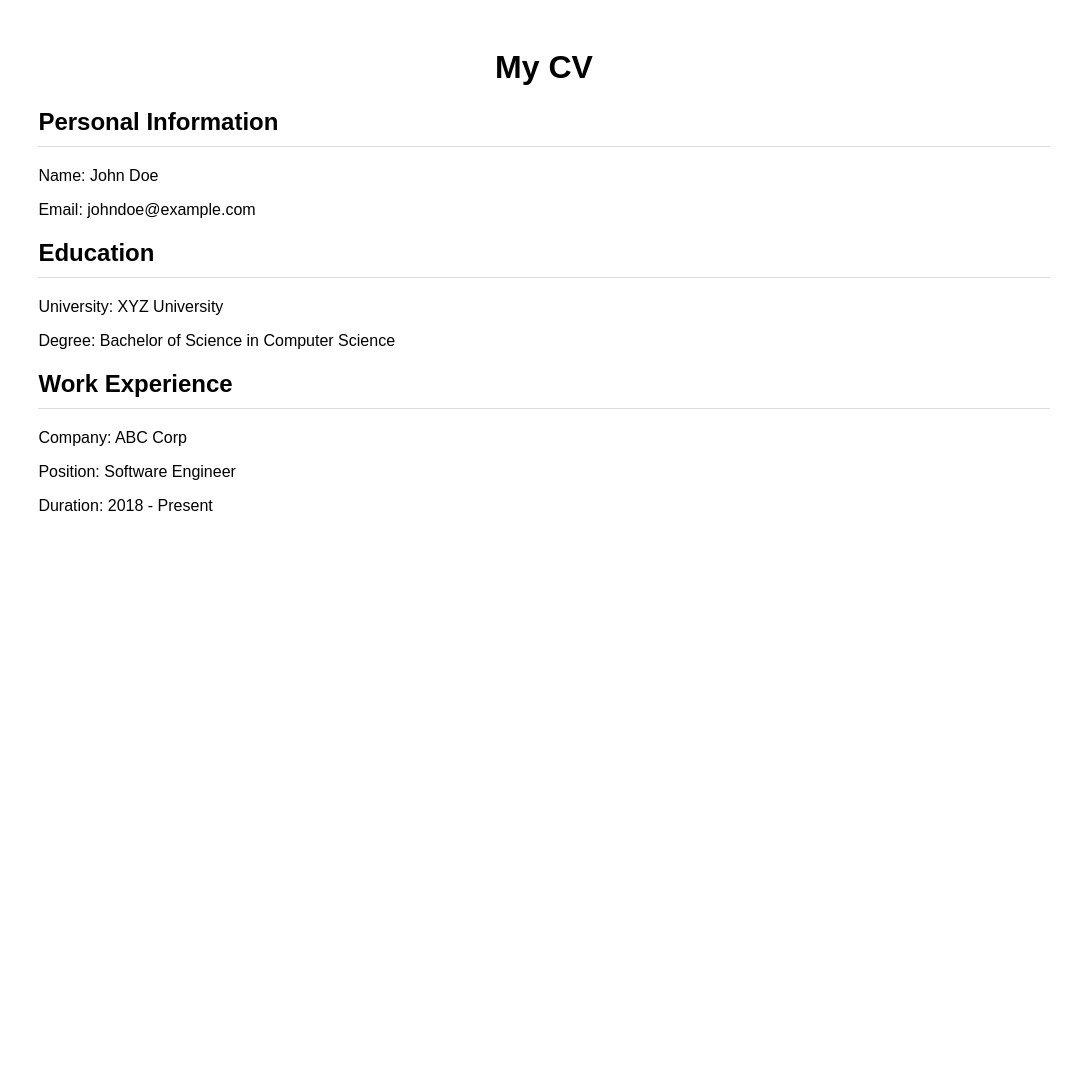
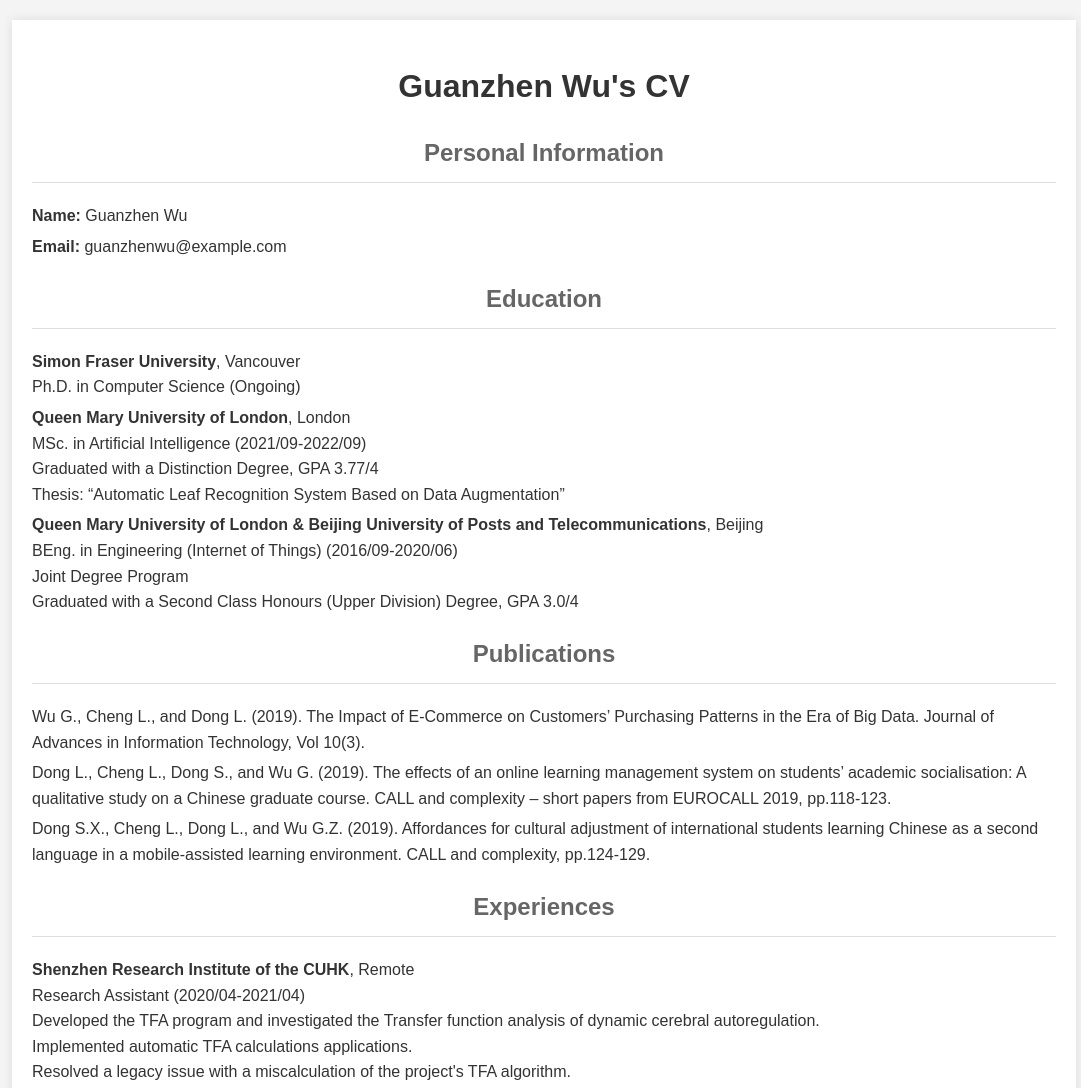
Before and after one commit to wgzh111/wgzh111.github.io, a plain HTML site: page index.html in a window 1280 px wide. Shown: the whole page, without its empty margins (96-1177 px from the left). Before the commit the page ends 800 px from the top, so only its background shows below. Drawn offline with Linux system fonts and the light colour scheme.

Commit message:
Update index.html

```diff
--- a/index.html
+++ b/index.html
@@ -3,38 +3,75 @@
 <head>
     <meta charset="UTF-8">
     <meta name="viewport" content="width=device-width, initial-scale=1.0">
-    <title>My CV</title>
+    <title>Guanzhen Wu's CV</title>
     <style>
-        body { font-family: Arial, sans-serif; }
-        .container { width: 80%; margin: 0 auto; padding: 20px; }
-        h1 { text-align: center; }
-        .section { margin-bottom: 20px; }
-        .section h2 { border-bottom: 1px solid #ddd; padding-bottom: 10px; }
+        body {
+            font-family: Arial, sans-serif;
+            background-color: #f4f4f4;
+            color: #333;
+            line-height: 1.6;
+            margin: 0;
+            padding: 0;
+        }
+        .container {
+            width: 80%;
+            margin: 20px auto;
+            padding: 20px;
+            background: #fff;
+            box-shadow: 0 0 10px rgba(0, 0, 0, 0.1);
+        }
+        h1, h2 {
+            text-align: center;
+            color: #333;
+        }
+        .section {
+            margin-bottom: 20px;
+        }
+        .section h2 {
+            border-bottom: 1px solid #ddd;
+            padding-bottom: 10px;
+            color: #666;
+        }
+        .section p {
+            margin: 5px 0;
+        }
     </style>
 </head>
 <body>
     <div class="container">
-        <h1>My CV</h1>
+        <h1>Guanzhen Wu's CV</h1>
         <div class="section">
             <h2>Personal Information</h2>
-            <p>Name: John Doe</p>
-            <p>Email: johndoe@example.com</p>
-            <!-- 其他个人信息 -->
+            <p><strong>Name:</strong> Guanzhen Wu</p>
+            <p><strong>Email:</strong> guanzhenwu@example.com</p>
         </div>
         <div class="section">
             <h2>Education</h2>
-            <p>University: XYZ University</p>
-            <p>Degree: Bachelor of Science in Computer Science</p>
-            <!-- 其他教育信息 -->
+            <p><strong>Simon Fraser University</strong>, Vancouver<br>
+               Ph.D. in Computer Science (Ongoing)</p>
+            <p><strong>Queen Mary University of London</strong>, London<br>
+               MSc. in Artificial Intelligence (2021/09-2022/09)<br>
+               Graduated with a Distinction Degree, GPA 3.77/4<br>
+               Thesis: “Automatic Leaf Recognition System Based on Data Augmentation”</p>
+            <p><strong>Queen Mary University of London & Beijing University of Posts and Telecommunications</strong>, Beijing<br>
+               BEng. in Engineering (Internet of Things) (2016/09-2020/06)<br>
+               Joint Degree Program<br>
+               Graduated with a Second Class Honours (Upper Division) Degree, GPA 3.0/4</p>
         </div>
         <div class="section">
-            <h2>Work Experience</h2>
-            <p>Company: ABC Corp</p>
-            <p>Position: Software Engineer</p>
-            <p>Duration: 2018 - Present</p>
-            <!-- 其他工作经验 -->
+            <h2>Publications</h2>
+            <p>Wu G., Cheng L., and Dong L. (2019). The Impact of E-Commerce on Customers’ Purchasing Patterns in the Era of Big Data. Journal of Advances in Information Technology, Vol 10(3).</p>
+            <p>Dong L., Cheng L., Dong S., and Wu G. (2019). The effects of an online learning management system on students’ academic socialisation: A qualitative study on a Chinese graduate course. CALL and complexity – short papers from EUROCALL 2019, pp.118-123.</p>
+            <p>Dong S.X., Cheng L., Dong L., and Wu G.Z. (2019). Affordances for cultural adjustment of international students learning Chinese as a second language in a mobile-assisted learning environment. CALL and complexity, pp.124-129.</p>
         </div>
-        <!-- 其他简历内容 -->
+        <div class="section">
+            <h2>Experiences</h2>
+            <p><strong>Shenzhen Research Institute of the CUHK</strong>, Remote<br>
+               Research Assistant (2020/04-2021/04)<br>
+               Developed the TFA program and investigated the Transfer function analysis of dynamic cerebral autoregulation.<br>
+               Implemented automatic TFA calculations applications.<br>
+               Resolved a legacy issue with a miscalculation of the project's TFA algorithm.</p>
+        </div>
     </div>
 </body>
 </html>
```
